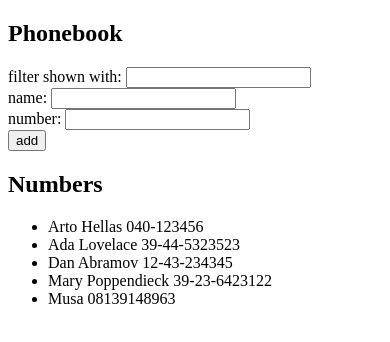
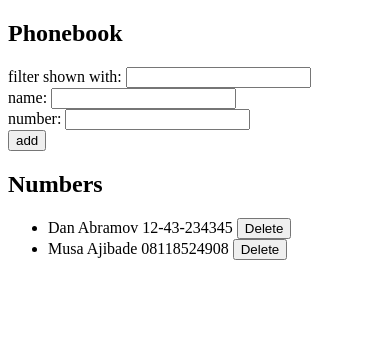
Before and after one commit to Musdon/University-Of-Helsinki, a React (Create React App) app in the folder part2/exercise2.6-2.10/: page / in a window 390 px wide. Shown: the top 342 px of the page. Built offline with nearby package versions, Linux system fonts and the light colour scheme; data requests are answered from the project's data file.

Commit message:
completed step 9 and step 10 of the phonebook

```diff
--- a/part2/exercise2.6-2.10/db.json
+++ b/part2/exercise2.6-2.10/db.json
@@ -1,29 +1,14 @@
 {
   "persons": [
-    {
-      "name": "Arto Hellas",
-      "number": "040-123456",
-      "id": "1"
-    },
-    {
-      "name": "Ada Lovelace",
-      "number": "39-44-5323523",
-      "id": "2"
-    },
     {
       "name": "Dan Abramov",
       "number": "12-43-234345",
       "id": "3"
     },
     {
-      "name": "Mary Poppendieck",
-      "number": "39-23-6423122",
-      "id": "4"
-    },
-    {
-      "id": "fc1e",
-      "name": "Musa",
-      "number": "08139148963"
+      "name": "Musa Ajibade",
+      "number": "08118524908",
+      "id": "ba45"
     }
   ]
 }
--- a/part2/exercise2.6-2.10/src/App.js
+++ b/part2/exercise2.6-2.10/src/App.js
@@ -12,7 +12,7 @@ const App = () => {
     personService.getAll().then((initialObject) => {
       setPersons(initialObject);
     });
-  });
+  }, []);
 
   const handleNameChange = (event) => {
     setNewName(event.target.value);
@@ -32,13 +32,44 @@ const App = () => {
       name: newName,
       number: newNumber,
     };
-    if (persons.some((person) => person.name === newName)) {
-      alert(`${newName} is already in the phone book`);
+    const existingPerson = persons.some((person) => person.name === newName);
+    if (existingPerson) {
+      alert(`${newName} is already in the phone book, replace old number?`);
+      const person = persons.find((p) => p.name === newName);
+      console.log(`person being updated is ${person.name}`);
+
+      personService
+        .updateNumber(person.id, personObject)
+        .then((updatedPerson) => {
+          setPersons(
+            persons.map((person) =>
+              person.id === updatedPerson.id ? updatedPerson : person
+            )
+          );
+        })
+        .catch((error) => {
+          alert(
+            `Failed to update ${newName} perhaps they've previously been deleted`
+          );
+          setPersons(persons.filter((person) => person.id !== existingPerson));
+        });
+      setNewName("");
+      setNewNumber("");
     } else {
       personService.create(personObject).then((returnedObject) => {
         setPersons(persons.concat({ name: newName, number: newNumber }));
         setNewName("");
         setNewNumber("");
+      });
+    }
+  };
+
+  const deletePerson = (id, event) => {
+    // event.preventDefault();
+    const person = persons.find((person) => person.id === id);
+    if (window.confirm(`Delete ${person.name}?`)) {
+      personService.deletePerson(id).then(() => {
+        setPersons(persons.filter((p) => p.id !== id));
       });
     }
   };
@@ -70,7 +101,10 @@ const App = () => {
       <ul>
         {personsToShow.map((person, index) => (
           <li key={index}>
-            {person.name} {person.number}
+            {person.name} {person.number}{" "}
+            <button onClick={(event) => deletePerson(person.id, event)}>
+              Delete
+            </button>
           </li>
         ))}
       </ul>
--- a/part2/exercise2.6-2.10/src/services/persons.js
+++ b/part2/exercise2.6-2.10/src/services/persons.js
@@ -6,9 +6,19 @@ const create = (newObject) => {
   return request.then((response) => response.data);
 };
 
+const updateNumber = (id, newObject) => {
+  const request = axios.put(`${baseUrl}/${id}`, newObject);
+  return request.then((response) => response.data);
+};
+
 const getAll = () => {
   const request = axios.get(baseUrl);
   return request.then((response) => response.data);
 };
 
-export default { create, getAll };
+const deletePerson = (id) => {
+  const request = axios.delete(`${baseUrl}/${id}`);
+  return request.then((response) => response.data);
+};
+
+export default { create, getAll, deletePerson, updateNumber };
```
